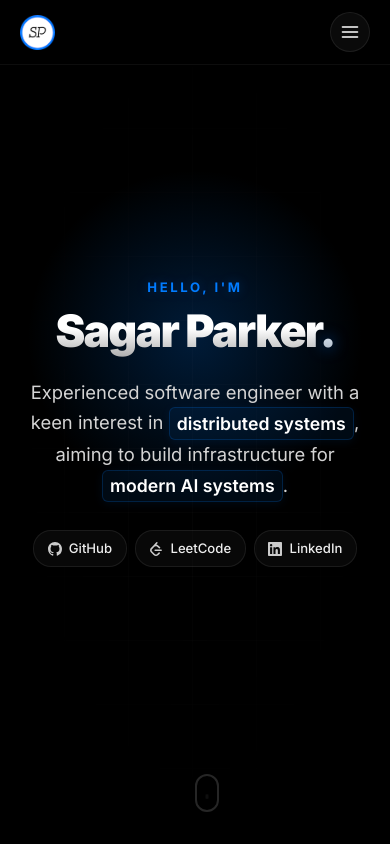
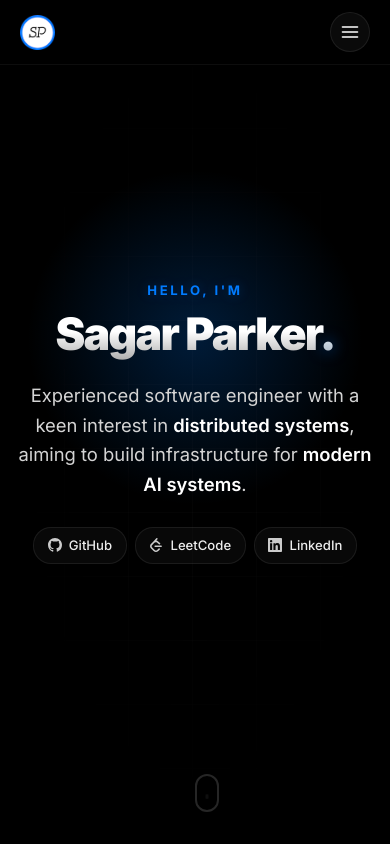
Before and after one commit to sagarparker/sagarparker.github.io, a React (Create React App) app: page / in a window 390 px wide. Shown: the top 844 px of the page. Built offline with nearby package versions, Linux system fonts and the light colour scheme.

Commit message:
Improvements to the site design

```diff
--- a/src/App.css
+++ b/src/App.css
@@ -295,7 +295,7 @@ a {
 /* Beautiful inline pill highlighting */
 .highlight-pill {
   color: #ffffff;
-  font-weight: 500;
+  font-weight: 600;
 }
 
 /* Social links — ultra-premium minimal pills */
@@ -1106,23 +1106,7 @@ footer {
     margin-bottom: 2.25rem;
   }
 
-  .highlight-pill {
-    display: inline-block;
-    background: rgba(1, 124, 255, 0.08);
-    border: 1px solid rgba(1, 124, 255, 0.2);
-    color: #ffffff;
-    padding: 0.08rem 0.45rem;
-    border-radius: 6px;
-    font-weight: 600;
-    font-size: 0.96em;
-    white-space: normal;
-    box-shadow: 0 2px 10px rgba(1, 124, 255, 0.08);
-  }
 
-  .highlight-pill:hover {
-    background: rgba(1, 124, 255, 0.15);
-    border-color: rgba(1, 124, 255, 0.4);
-  }
 
   .social-link {
     background: rgba(255, 255, 255, 0.03);
```
